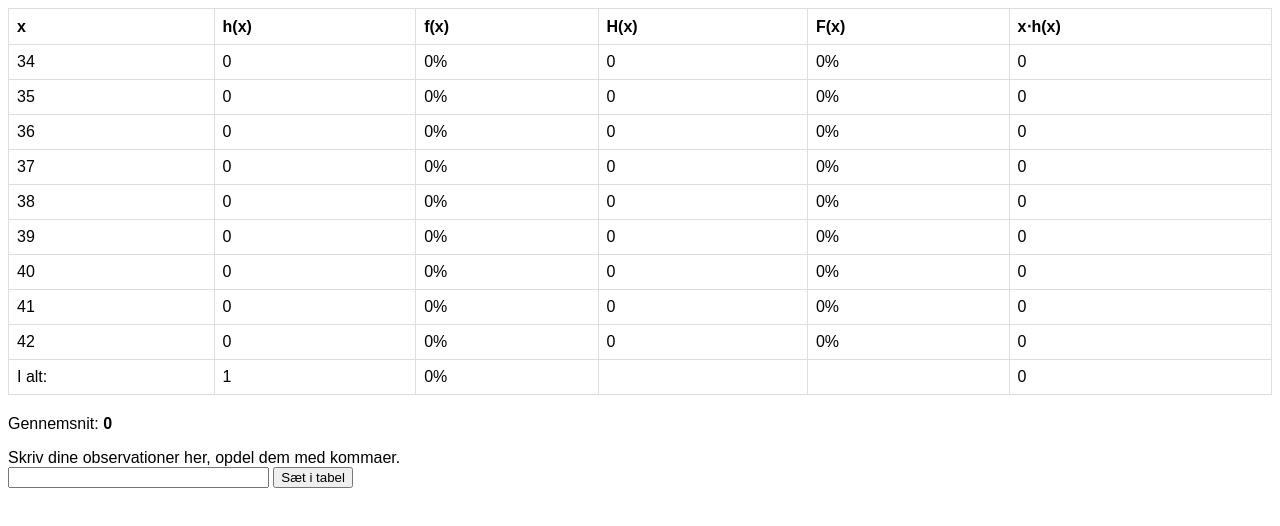
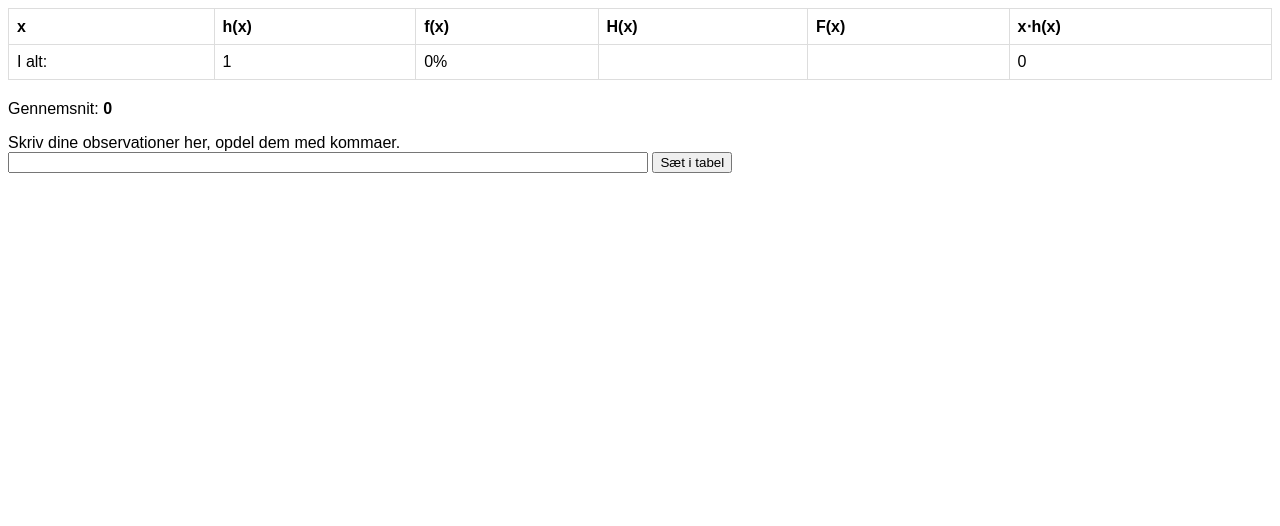
Before and after one commit to FuTTiiZ/hyppighedstabel, a plain HTML site: page index.html in a window 1280 px wide. Both pictures are taken after a click on the button "Sæt i tabel". Drawn offline with nearby package versions, Linux system fonts and the light colour scheme.

Commit message:
Add files via upload

```diff
--- a/css/main.css
+++ b/css/main.css
@@ -16,5 +16,5 @@ body {
 }
 
 #re {
-  width: 20%;
+  width: 50%;
 }
--- a/js/script.js
+++ b/js/script.js
@@ -5,16 +5,12 @@ $('#submit')[0].addEventListener('click', function() {
     var re = $('#re')[0].value.replace(/ /g, '').split(','); // Laver et array, re, som står for raw entries.
     var ec = [...new Set(re)].sort(function(a, b){return a-b}); // Laver et array, ec,  som står for entry categories.
 
-    var array = [42, 36, 34, 35, 34, 34, 35];
-    var ec = [...new Set(array)].sort(function(a, b){return a-b});
-
     var fec = [];
-    for (var i = ec[0]; i < ec[ec.length - 1] + 1; i++) {
-      fec.push(i);
+    for (var i = ec[0]; i < parseFloat(ec[ec.length - 1]) + 1; i++) {
+      fec.push(i.toString());
     }
 
     ec = fec;
-    console.log(ec);
 
     function getOccs(value) {
       var count = 0;
```
